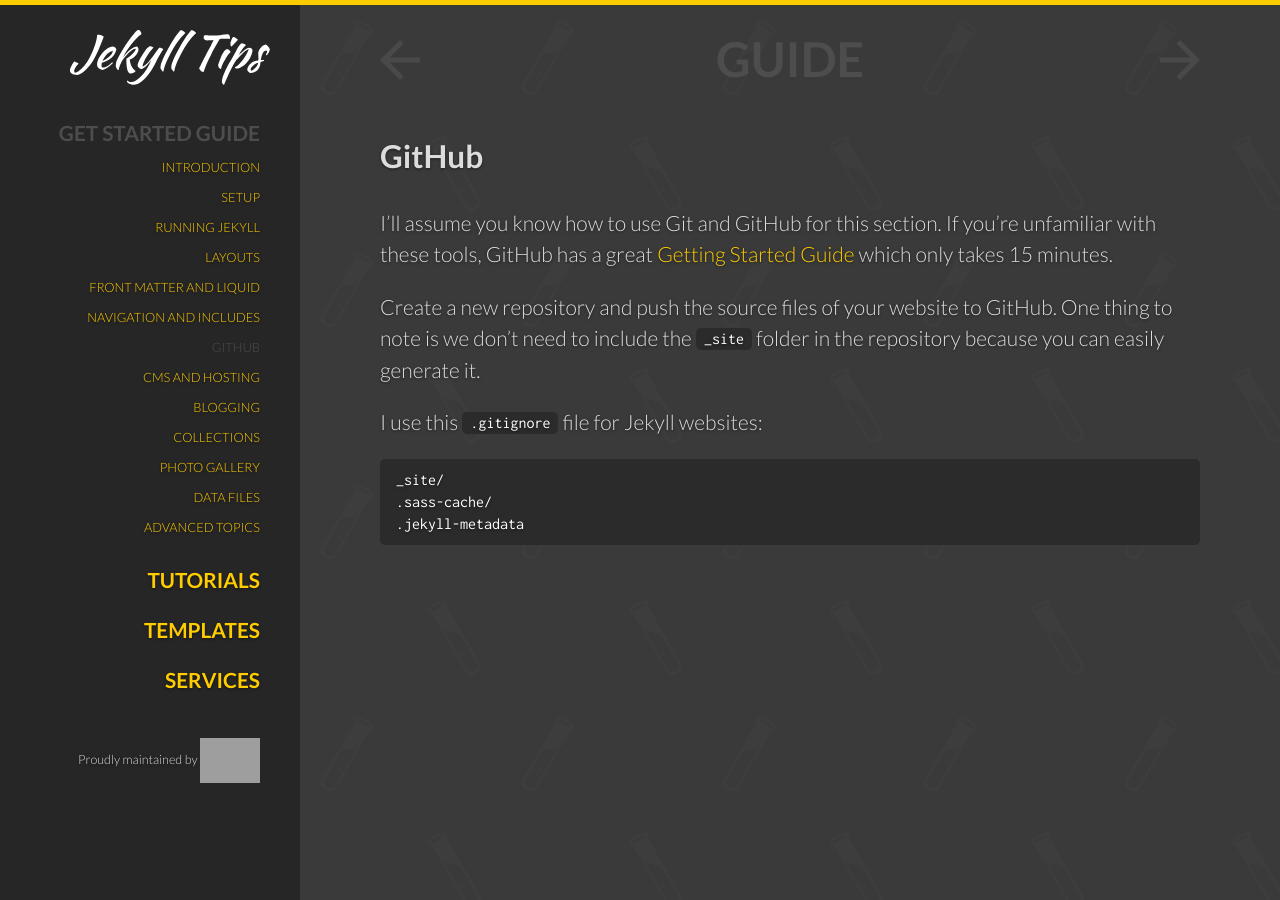
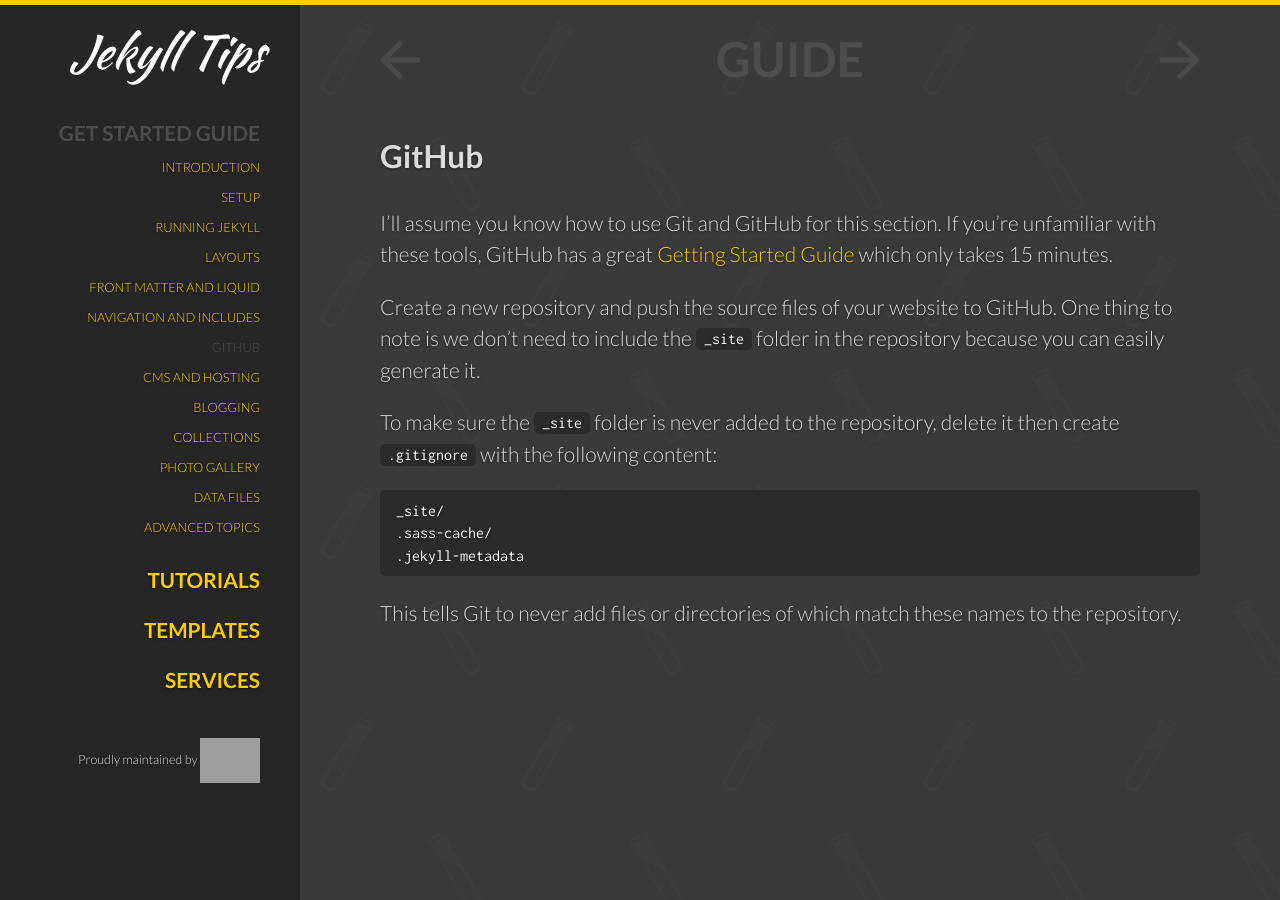
Before and after one commit to CloudCannon/Jekyll-Tips, a Jekyll site: the page built from _guide/github.md, in a window 1280 px wide. Built offline with Jekyll 4.4.1, drawn with Linux system fonts in a browser that asks for light colours; comment, search, counter and statistics services are not loaded; grey boxes are pictures that could not be loaded.

```diff
--- a/_guide/github.md
+++ b/_guide/github.md
@@ -6,10 +6,12 @@ I'll assume you know how to use Git and GitHub for this section. If you're unfam
 
 Create a new repository and push the source files of your website to GitHub. One thing to note is we don't need to include the `_site` folder in the repository because you can easily generate it.
 
-I use this `.gitignore` file for Jekyll websites:
+To make sure the `_site` folder is never added to the repository, delete it then create `.gitignore` with the following content:
 
 {% highlight text %}
 _site/
 .sass-cache/
 .jekyll-metadata
 {% endhighlight %}
+
+This tells Git to never add files or directories of which match these names to the repository.
```
Also changed, not shown: LICENSE.md (added).
